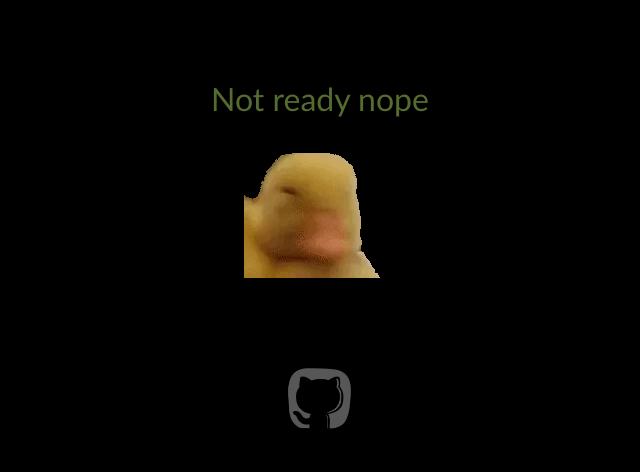
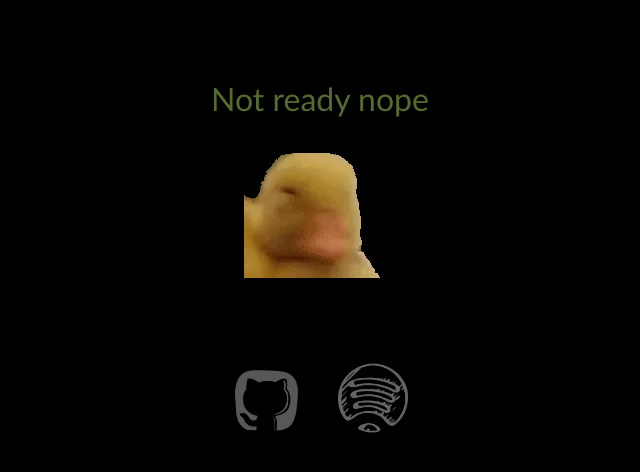
Before and after one commit to michaelLukasik/michaelLukasik.github.io, a plain HTML site: page index.html in a window 1280 px wide. Shown: the whole page, without its empty margins (320-960 px from the left). Drawn offline with Linux system fonts and the light colour scheme.

Commit message:
Add Spotify

```diff
--- a/index.html
+++ b/index.html
@@ -13,7 +13,8 @@
         <p> Not ready nope </p>
         <a href = "dcolon.html"> <img src="assets/NotReady.gif" title = "bottom text"> </a>
         <br> <br> <br>
-        <a href = "https://github.com/michaelLukasik" > <img src="assets/GH.png" title = "back to safety" width = 70> </a>
-
+        <a href = "https://github.com/michaelLukasik" > <img src="assets/GH.png" title = "Back to safety" width = 70></a>
+        <span style="display:inline-block; width: 20px;"></span>
+        <a href = "https://open.spotify.com/user/mluka17?si=25451d16e8264195" > <img src="assets/SpotifyGrey.png" title = "Nothing worth listening too..." width = 70></a>
 </body>
 </html>
--- a/stylesheet.css
+++ b/stylesheet.css
@@ -1,13 +1,9 @@
 body {
 
     font-family: Trebuchet MS;
-
     font-size: 32px;
-
     background-color: black;
-
     color: darkolivegreen;
-
     text-align: center;
   }
 
@@ -24,9 +20,7 @@ p2 {
 h1 {
 
     font-family: Trebuchet MS;
-
     color: darkolivegreen;
-
     text-align: center;
     padding-top: 25px;
 
```
Also changed, not shown: dcolon.html (+1 -1 lines), assets/Spotify.png (added), assets/SpotifyGrey.png (added).
